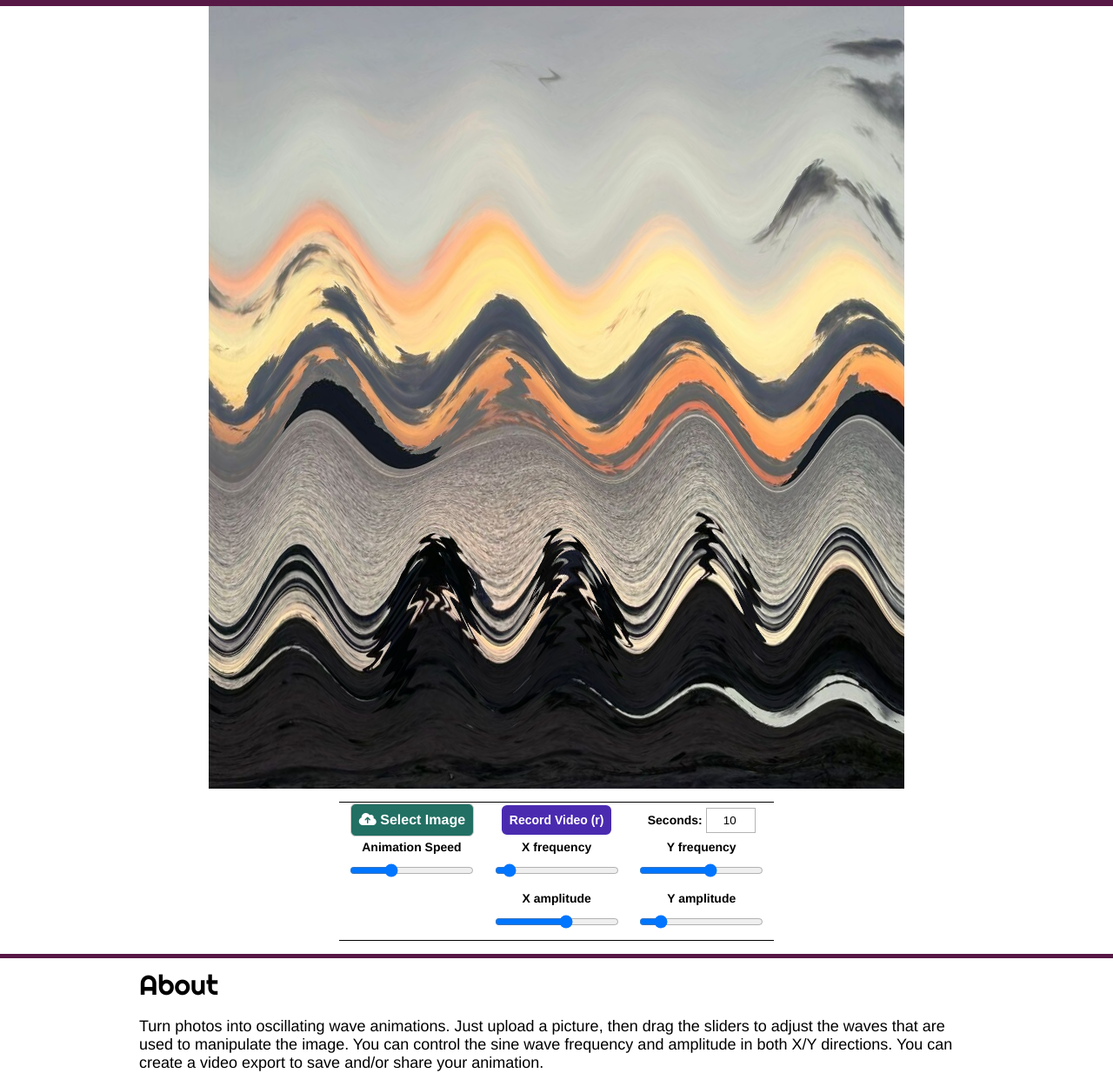
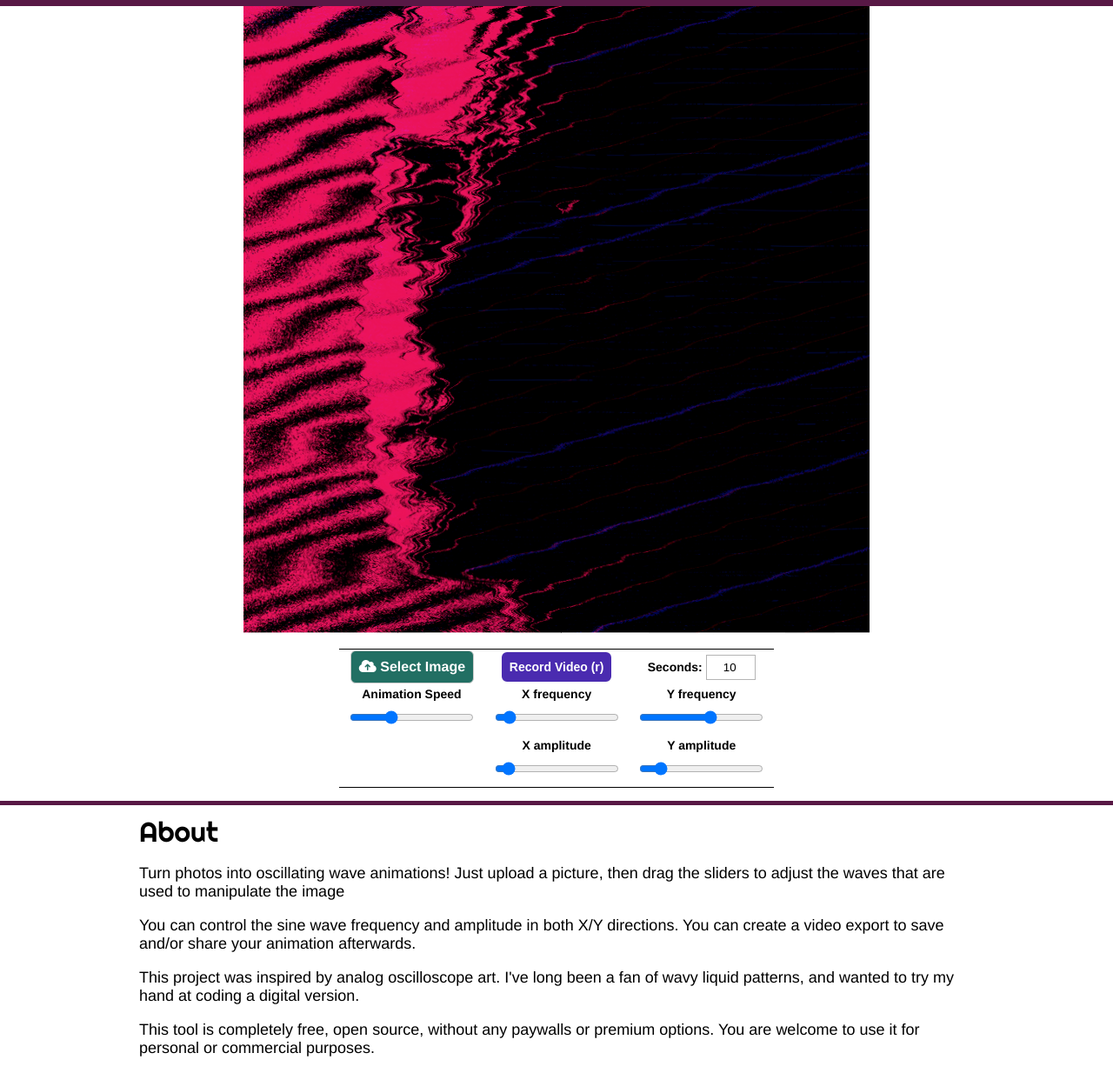
Before and after one commit to collidingScopes/shimmer, a plain HTML site: page index.html in a window 1280 px wide. Shown: the part 87-1321 px from the top of the page at 87% size. Drawn offline with Linux system fonts and the light colour scheme.

Commit message:
Add new default image

```diff
--- a/index.html
+++ b/index.html
@@ -63,7 +63,7 @@
                     <td>
                     </td>
                     <td>
-                        <pre><span class="tableText">X amplitude</span><br><input class="input-number-noSpinners" type="range" id="xAmpInput" value="60" min="1" max="100"></pre>
+                        <pre><span class="tableText">X amplitude</span><br><input class="input-number-noSpinners" type="range" id="xAmpInput" value="2" min="1" max="100"></pre>
                     </td>
                     <td>
                         <pre><span class="tableText">Y amplitude</span><br><input class="input-number-noSpinners" type="range" id="yAmpInput" value="10" min="1" max="100"></pre>
@@ -76,7 +76,7 @@
             </div>
 
             <div id="imageContainer" class="hidden">
-                <img id="originalImg" src="images/KotaKinabalu.jpg">
+                <img id="originalImg" src="images/defaultImage.png">
             </div>
 
         </div>
@@ -87,7 +87,8 @@
 
                 <h2 id="aboutText">About</h2>
 
-                <p>Turn photos into oscillating wave animations. Just upload a picture, then drag the sliders to adjust the waves that are used to manipulate the image. You can control the sine wave frequency and amplitude in both X/Y directions. You can create a video export to save and/or share your animation.</p>
+                <p>Turn photos into oscillating wave animations! Just upload a picture, then drag the sliders to adjust the waves that are used to manipulate the image</p>
+                <p>You can control the sine wave frequency and amplitude in both X/Y directions. You can create a video export to save and/or share your animation afterwards.</p>
                 <p>This project was inspired by analog oscilloscope art. I've long been a fan of wavy liquid patterns, and wanted to try my hand at coding a digital version.</p>
                 <p>This tool is completely free, open source, without any paywalls or premium options. You are welcome to use it for personal or commercial purposes.</p>
                 <p>If you found this tool useful, feel free to buy me a coffee. This would be much appreciated during late-night coding sessions!</p>
--- a/wavyImage.js
+++ b/wavyImage.js
@@ -16,11 +16,11 @@ imageInput.addEventListener('change', readSourceImage);
 var isImageLoaded = false;
 var imageContainer = document.getElementById('imageContainer');
 
-var actualWidth = 800; //dimensions of default image
-var actualHeight = 900;
+var actualWidth = 720; //dimensions of default image
+var actualHeight = 724;
 
-var scaledWidth = 800;
-var scaledHeight = 900;
+var scaledWidth = actualWidth;
+var scaledHeight = actualHeight;
 var widthScalingRatio = 1;
 var maxImageWidth = 1000; //can be tweaked
 animation.width = scaledWidth;
```
